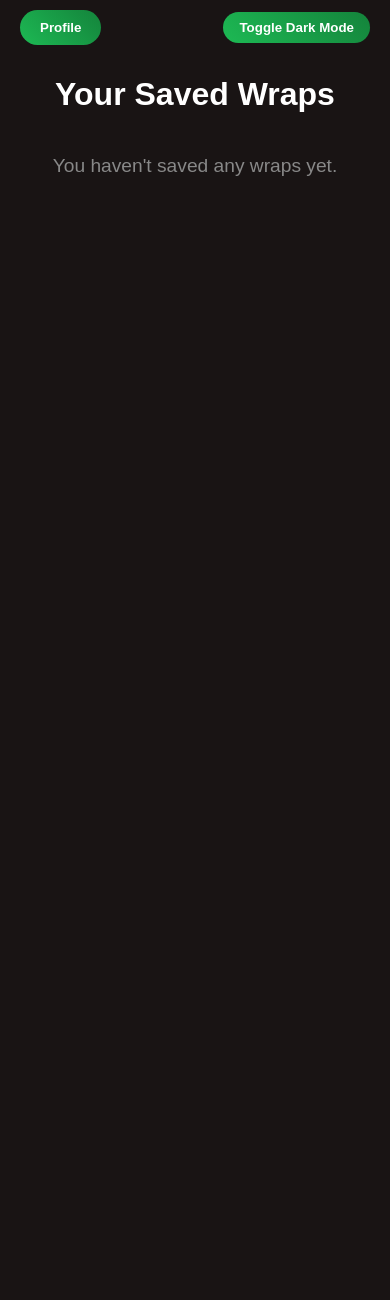
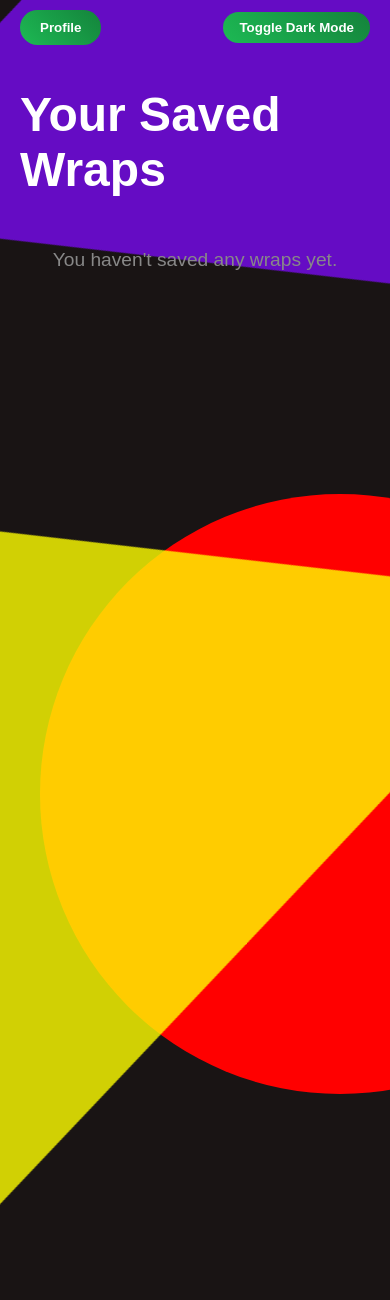
Before and after one commit to eriklarson12/Team-27-Spotify-Wrapper, a Django app: page /spotify/wraps/ in a window 390 px wide; the page is wider, and only the part inside the window is pictured. Shown: the top 1300 px of that part. Before the commit the page ends 176 px from the top of that part, so only its background shows below. Run offline with Django 5.2, Linux system fonts and the light colour scheme; the visitor is signed in with stand-in values (Sample User, id 1); data that the repository does not hold is empty.

Commit message:
changed styling for all pages to match common theme

```diff
--- a/spotify_project/spotify_auth/templates/base.html
+++ b/spotify_project/spotify_auth/templates/base.html
@@ -24,6 +24,8 @@
             justify-content: space-between;
             align-items: center;
             padding: 10px 20px;
+            z-index: 100;
+            pointer-events: auto;
         }
 
         .theme-toggle-button {
--- a/spotify_project/spotify_auth/templates/spotify_auth/home.html
+++ b/spotify_project/spotify_auth/templates/spotify_auth/home.html
@@ -14,14 +14,16 @@
             align-items: center;
             justify-content: center;
             font-family: -apple-system, BlinkMacSystemFont, 'Segoe UI', Roboto, Oxygen, Ubuntu, Cantarell, sans-serif;
-            background: linear-gradient(135deg, #1DB954, #191414);
+            background: black;
             color: white;
             text-align: center;
+            overflow-y: auto;
         }
 
         .container {
             padding: 2rem;
             max-width: 800px;
+            height: 100%;
         }
 
         h1 {
--- a/spotify_project/spotify_auth/templates/spotify_auth/profile.html
+++ b/spotify_project/spotify_auth/templates/spotify_auth/profile.html
@@ -90,10 +90,6 @@
         scale: 1.2;
     }
 
-    button:hover {
-        background-color: #14833b;
-        transform: scale(1.05);
-    }
 
         h1 {
             text-align: center;
--- a/spotify_project/spotify_auth/templates/spotify_auth/saved_wraps.html
+++ b/spotify_project/spotify_auth/templates/spotify_auth/saved_wraps.html
@@ -37,11 +37,12 @@
     }
 
     .card {
-        background-color: grey;
-        border-radius: 10px;
+        background-color: #14833B;
         box-shadow: 0 4px 6px rgba(0, 0, 0, 0.1);
-        overflow: hidden;
-        transition: transform 0.2s, box-shadow 0.2s;
+        text-align: center;
+        font-weight: bold;
+        font-family: 'Poppins', sans-serif;
+        border-radius: 5%;
     }
 
     .card:hover {
@@ -100,10 +101,50 @@
         text-align: center;
         margin-top: 20px;
     }
+
+    .text-2 {
+        font-size: 3rem !important;
+        font-family: 'Poppins', sans-serif;
+    }
+
+    .triangle {
+        width: 0;
+        height: 0;
+        border-left: 50px solid transparent;
+        border-right: 50px solid transparent;
+        border-bottom: 100px solid rgba(255, 255, 0, 0.8);
+        position: absolute;
+        transform: scale(11) translateY(60px) rotate(70deg) translateX(2px) translateZ(0px);
+        z-index: -1;
+        left: 0;
+    }
+
+    .triangle2 {
+        border-bottom: 100px solid rgba(121, 10, 240, 0.8) !important;
+        transform: scale(11) translateY(-0px) rotate(-110deg) translateX(2px) translateZ(0px) !important;
+        left: inherit;
+        right: 0;
+        top: 0;
+    }
+
+    .circle {
+        width: 100px;
+        height: 100px;
+        background-color: red;
+        position: absolute;
+        border-radius: 50%;
+        z-index: -1;
+        bottom: 0;
+        right: 0;
+        transform: scale(6);
+    }
 </style>
+    <div class="circle"></div>
+    <div class="triangle"></div>
+    <div class="triangle triangle2"></div>
 
 <div class="wrap-container">
-    <h1 class="text-3xl font-bold mb-6">Your Saved Wraps</h1>
+    <h1 class="text-2">Your Saved Wraps</h1>
 
     {% if wraps %}
     <div class="grid-container">
```
Also changed, not shown: spotify_project/spotify_auth/templates/spotify_auth/wrap.html (+7 -5 lines).
